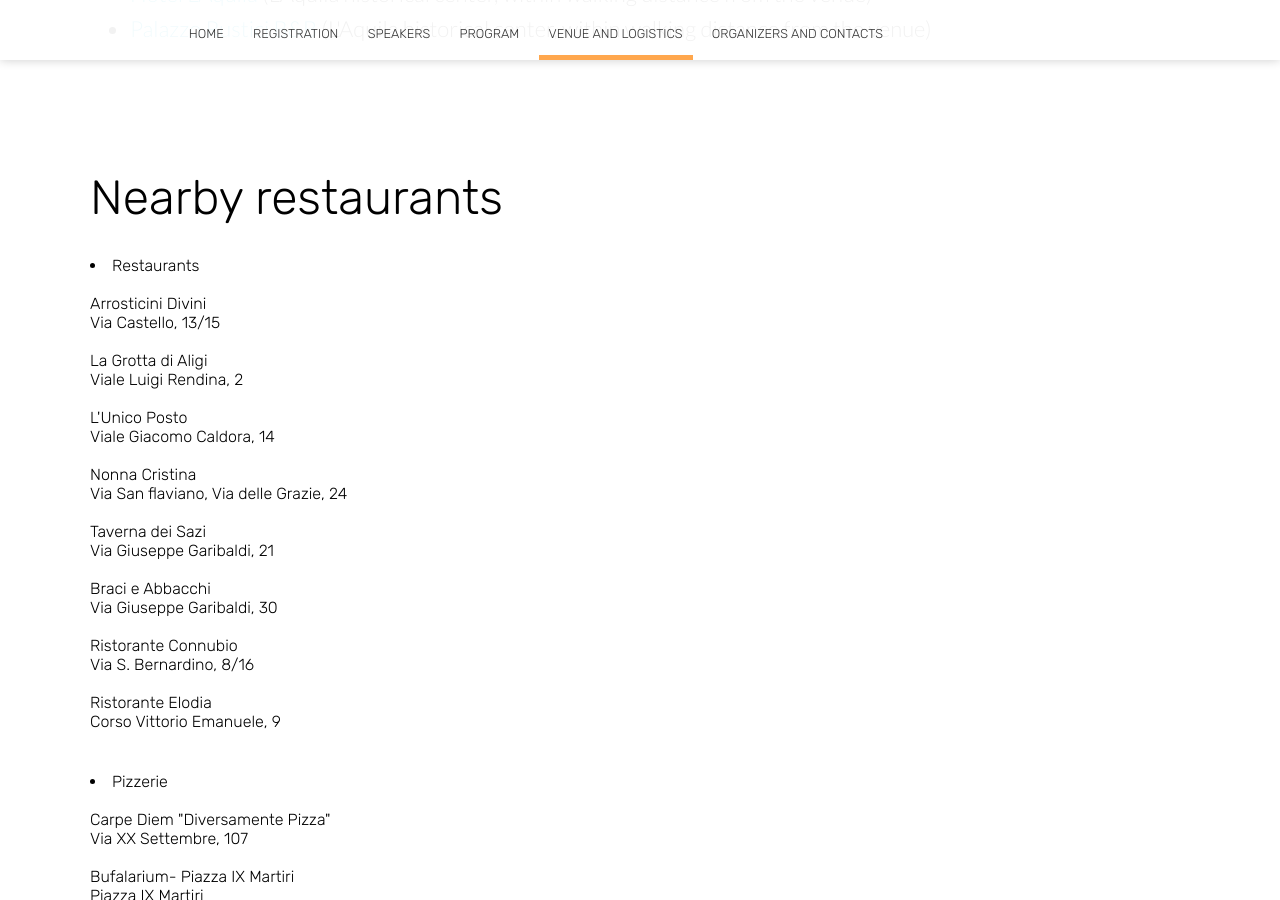
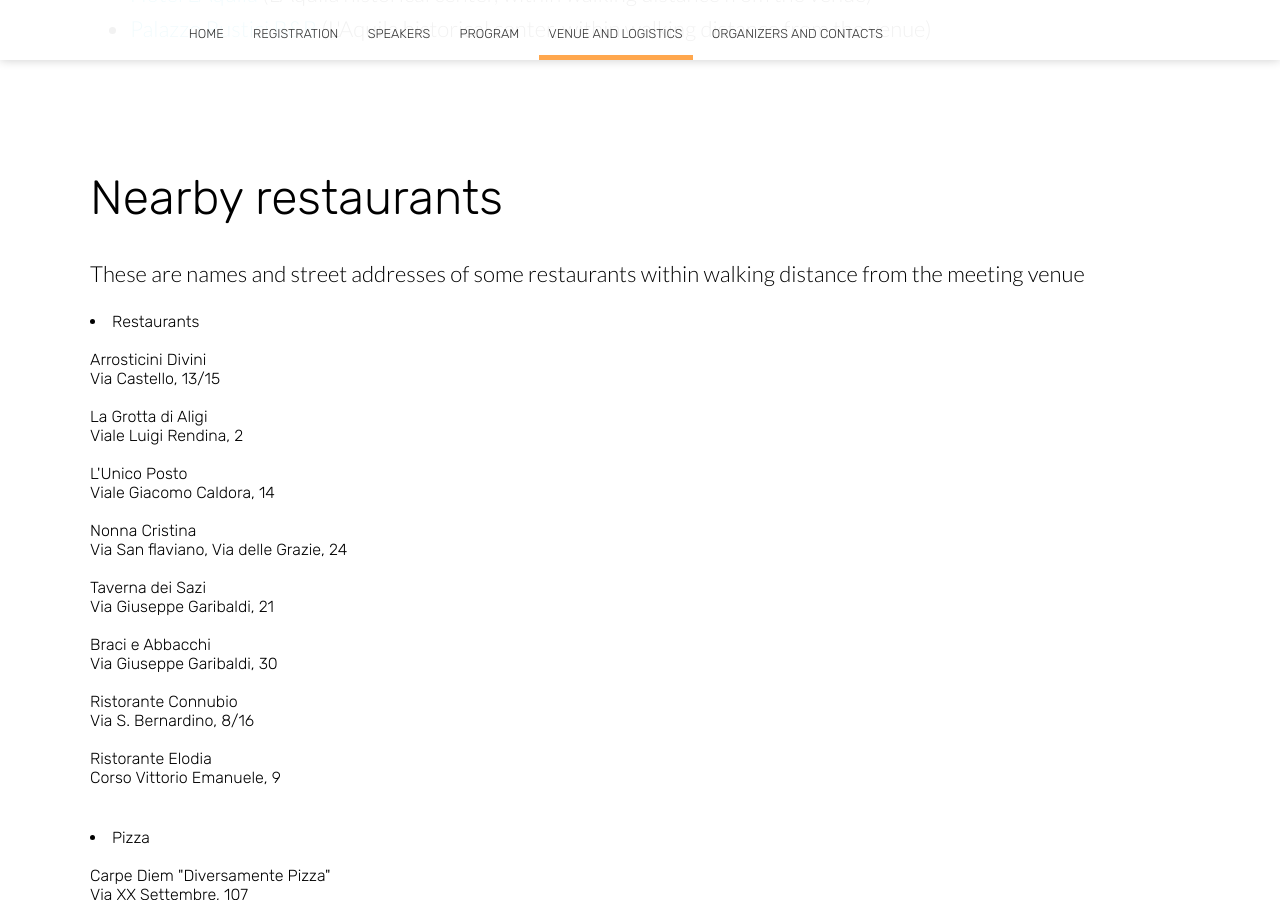
Before and after one commit to liphlab/SMEEB2024, a Jekyll site: the page built from venue.html, in a window 1280 px wide and 900 px high, scrolled down 3145 px. Built offline with Jekyll 4.4.1, drawn with Linux system fonts in a browser that asks for light colours; nearby versions of some CDN libraries.

Commit message:
sponsors

```diff
--- a/venue.html
+++ b/venue.html
@@ -90,7 +90,8 @@ image: /new_imgs/lq3.jpg
 	<div class="container flex">
 		<div class="text">
 			<h2 class="editable">Nearby restaurants</h2>
-			<p class="editable">
+			<p class="editable"> These are names and street addresses of some restaurants
+				within walking distance from the meeting venue<br>
 				<li> Restaurants<br><br>
 				Arrosticini Divini <br>
 				Via Castello, 13/15 <br><br>
@@ -118,7 +119,7 @@ image: /new_imgs/lq3.jpg
 			</li>
 			</p>
 			<p>
-			<li> Pizzerie <br><br>
+			<li> Pizza <br><br>
 
 				Carpe Diem "Diversamente Pizza" <br>
 				Via XX Settembre, 107 <br><br>
```
Also changed, not shown: index.html (+8 -0 lines), images/IT Finanziato dall'Unione europea_PANTONE.jpg (added), images/LOGO_MUR_Social.jpg (added).
